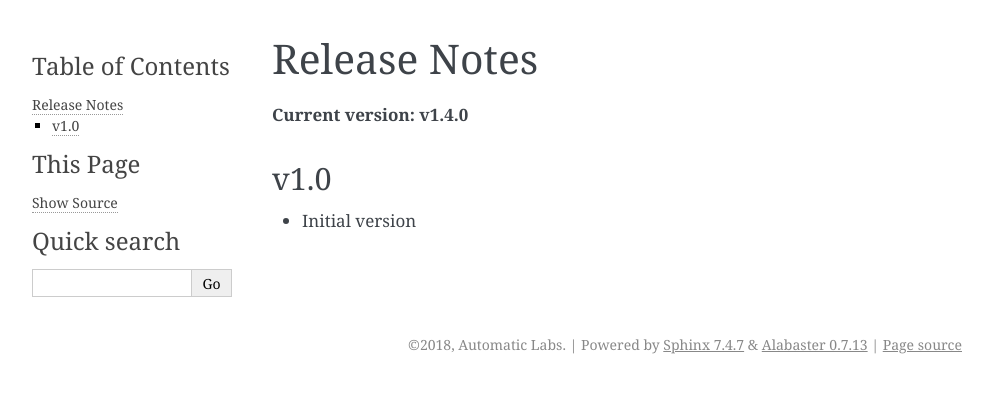
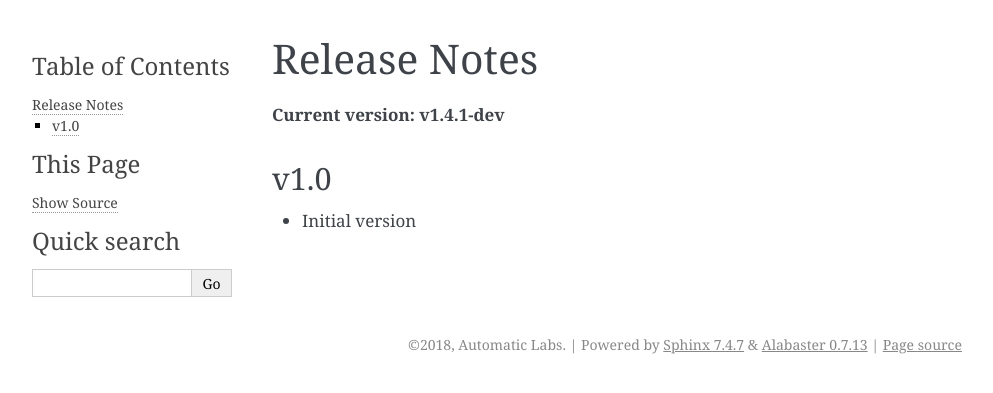
Before and after one commit to cloudchacho/taskhawk-python, a Sphinx documentation site: the page built from docs/releases.rst, in a window 1280 px wide. Shown: the top 393 px of the page, without its empty margins (148-1141 px from the left). Built offline with Sphinx 7.4.7, drawn with Linux system fonts in a browser that asks for light colours.

Commit message:
Bump version: 1.4.0 → 1.4.1-dev

```diff
--- a/docs/conf.py
+++ b/docs/conf.py
@@ -32,7 +32,7 @@ author = 'Automatic Labs'
 # The short X.Y version
 version = '1.0'
 # The full version, including alpha/beta/rc tags
-release = '1.4.0'
+release = '1.4.1-dev'
 
 
 # -- General configuration ---------------------------------------------------
--- a/docs/releases.rst
+++ b/docs/releases.rst
@@ -1,7 +1,7 @@
 Release Notes
 =============
 
-**Current version: v1.4.0**
+**Current version: v1.4.1-dev**
 
 v1.0
 ~~~~
--- a/taskhawk/__init__.py
+++ b/taskhawk/__init__.py
@@ -7,7 +7,7 @@ taskhawk
 
 
 # semantic versioning (http://semver.org/)
-VERSION = '1.4.0'
+VERSION = '1.4.1-dev'
 
 
 from .models import Message, Priority  # noqa
```
Also changed, not shown: .bumpversion.cfg.
